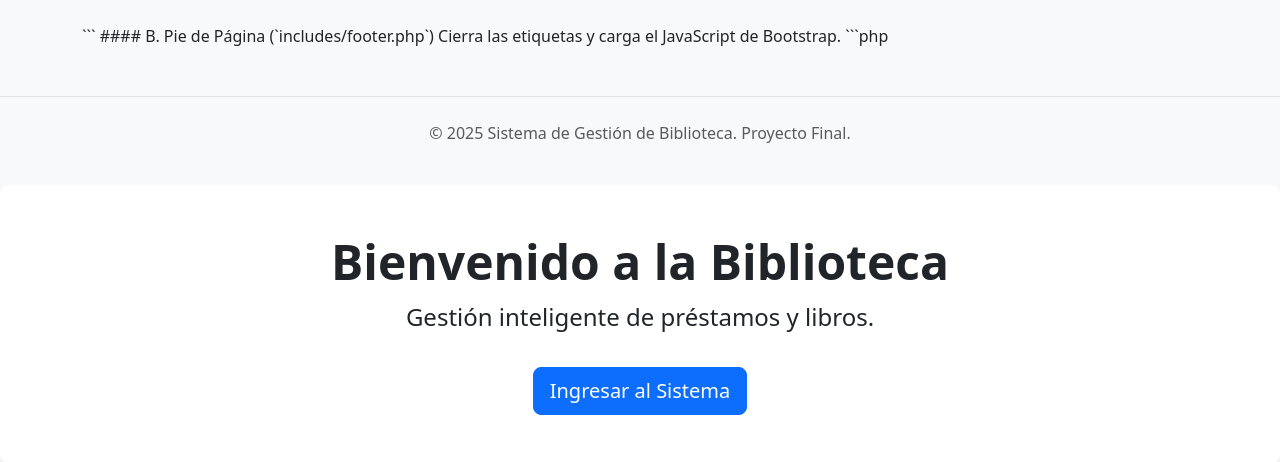
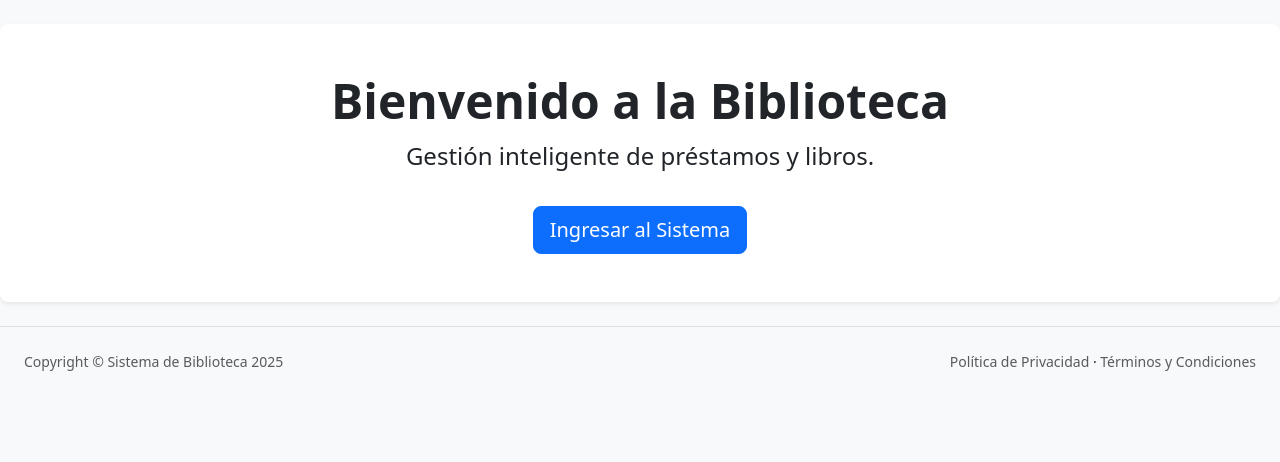
Before and after one commit to naiferrosado/biblioteca, a PHP site: page / in a window 1280 px wide. Shown: the part 56-518 px from the top of the page. Run offline with PHP 8.4, Linux system fonts and the light colour scheme.

Commit message:
Actulizar header

````diff
--- a/includes/header.php
+++ b/includes/header.php
@@ -48,15 +48,6 @@ if (session_status() === PHP_SESSION_NONE) {
   </div>
 </nav>
 
-<div class="container"> ```
-
-#### B. Pie de Página (`includes/footer.php`)
-Cierra las etiquetas y carga el JavaScript de Bootstrap.
-
-```php
-</div> <footer class="text-center py-4 mt-5 border-top">
-    <p class="text-muted">&copy; <?php echo date('Y'); ?> Sistema de Gestión de Biblioteca. Proyecto Final.</p>
-</footer>
 
 <script src="https://cdn.jsdelivr.net/npm/bootstrap@5.3.0/dist/js/bootstrap.bundle.min.js"></script>
 </body>
````
